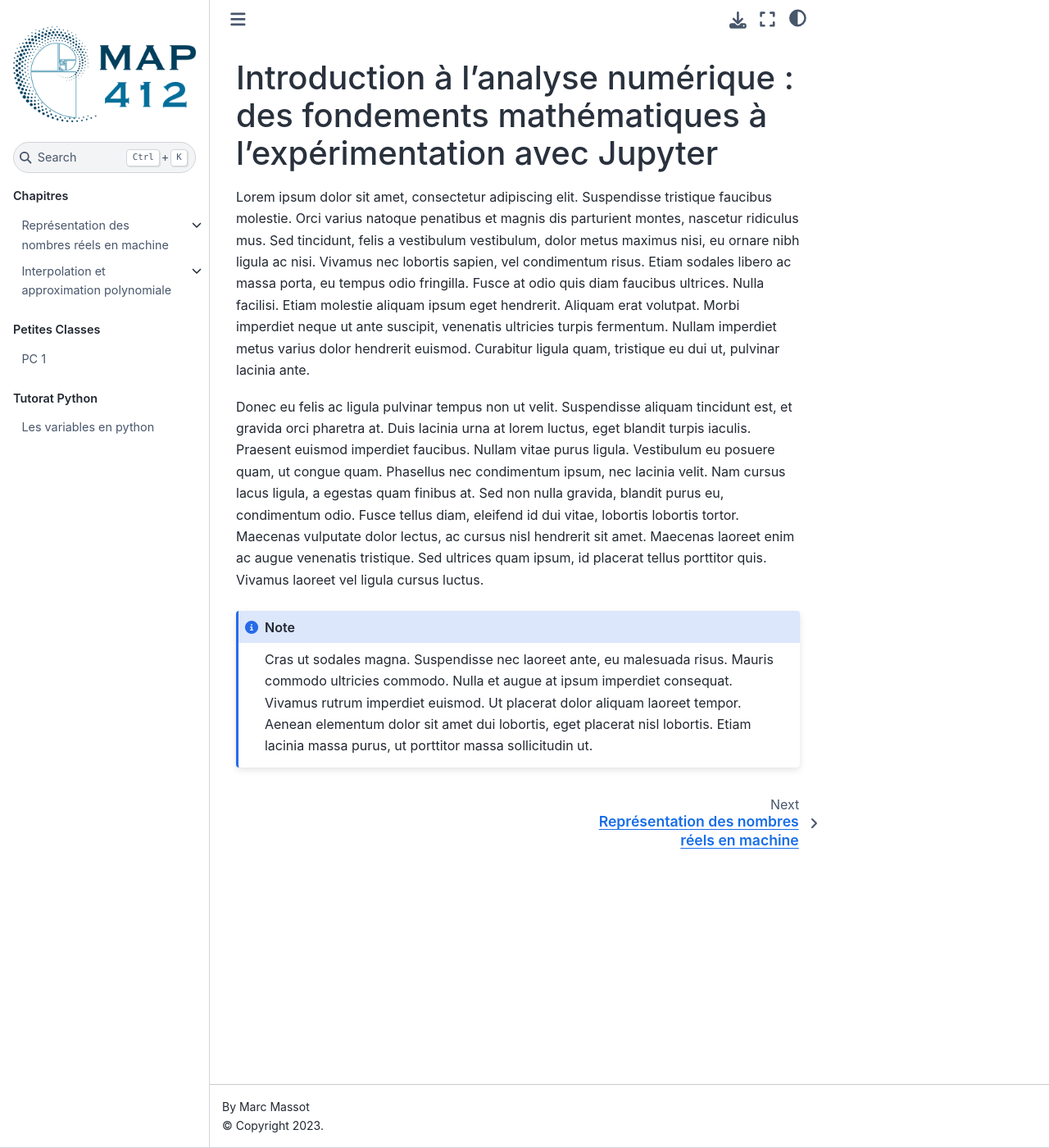
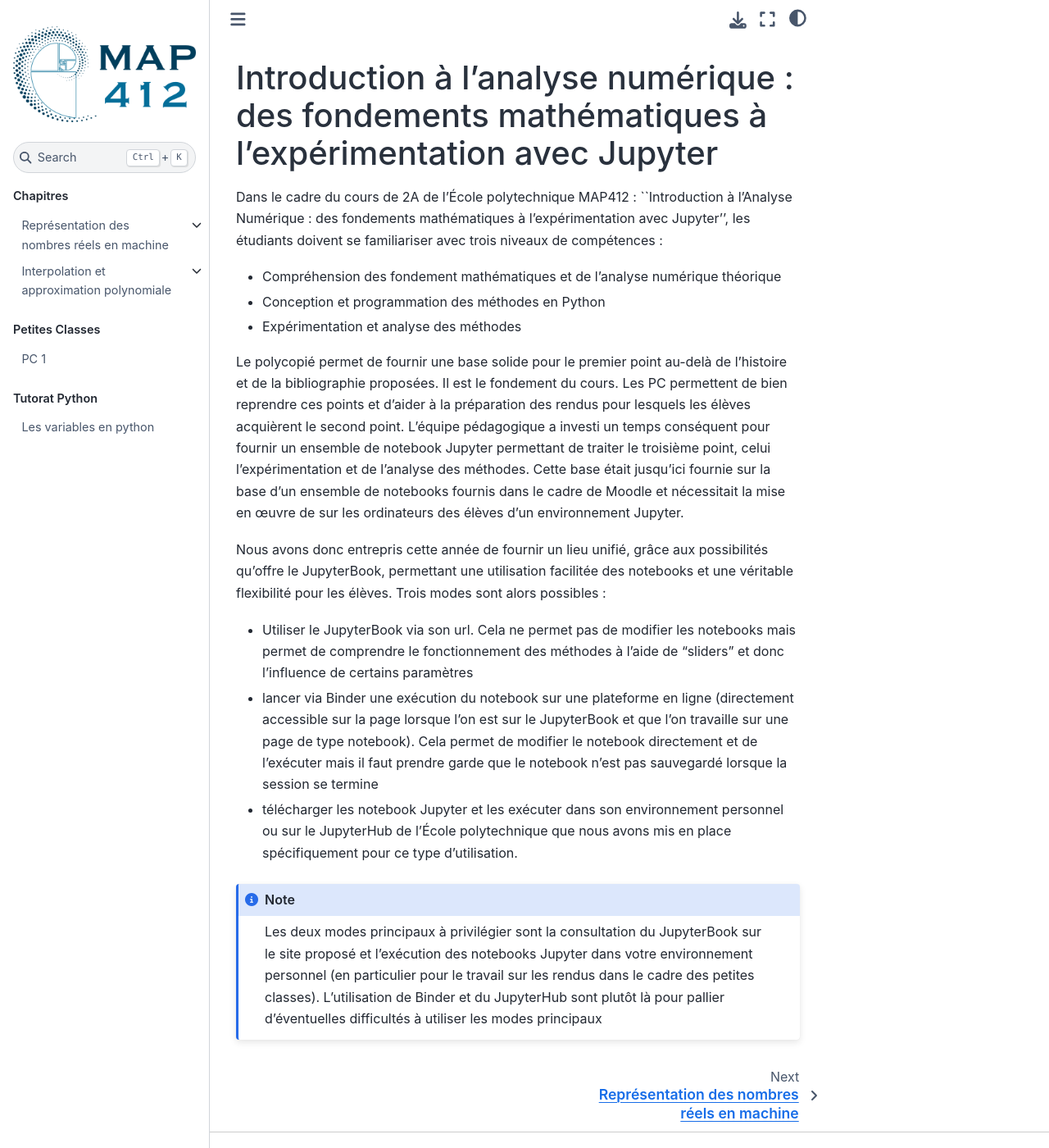
Before and after one commit to seriesl/jupyterbook, a Jupyter Book: the page built from content/home.md, in a window 1280 px wide and 1400 px high. Shown: the whole window at 82% size. Built offline with Jupyter Book 1.0.4 settings and Sphinx 7.4.7 and the Sphinx Book theme 1.1.4, drawn with Linux system fonts in a browser that asks for light colours; comment, search, counter and statistics services are not loaded.

Commit message:
Update home.md

````diff
--- a/content/home.md
+++ b/content/home.md
@@ -1,9 +1,23 @@
 # Introduction à l'analyse numérique : des fondements mathématiques à l'expérimentation avec Jupyter
 
-Lorem ipsum dolor sit amet, consectetur adipiscing elit. Suspendisse tristique faucibus molestie. Orci varius natoque penatibus et magnis dis parturient montes, nascetur ridiculus mus. Sed tincidunt, felis a vestibulum vestibulum, dolor metus maximus nisi, eu ornare nibh ligula ac nisi. Vivamus nec lobortis sapien, vel condimentum risus. Etiam sodales libero ac massa porta, eu tempus odio fringilla. Fusce at odio quis diam faucibus ultrices. Nulla facilisi. Etiam molestie aliquam ipsum eget hendrerit. Aliquam erat volutpat. Morbi imperdiet neque ut ante suscipit, venenatis ultricies turpis fermentum. Nullam imperdiet metus varius dolor hendrerit euismod. Curabitur ligula quam, tristique eu dui ut, pulvinar lacinia ante.
+Dans le cadre du cours de 2A de l'École polytechnique MAP412 : ``Introduction à l'Analyse Numérique : des fondements mathématiques à l'expérimentation avec Jupyter'', les étudiants doivent se familiariser avec trois niveaux de compétences :
 
-Donec eu felis ac ligula pulvinar tempus non ut velit. Suspendisse aliquam tincidunt est, et gravida orci pharetra at. Duis lacinia urna at lorem luctus, eget blandit turpis iaculis. Praesent euismod imperdiet faucibus. Nullam vitae purus ligula. Vestibulum eu posuere quam, ut congue quam. Phasellus nec condimentum ipsum, nec lacinia velit. Nam cursus lacus ligula, a egestas quam finibus at. Sed non nulla gravida, blandit purus eu, condimentum odio. Fusce tellus diam, eleifend id dui vitae, lobortis lobortis tortor. Maecenas vulputate dolor lectus, ac cursus nisl hendrerit sit amet. Maecenas laoreet enim ac augue venenatis tristique. Sed ultrices quam ipsum, id placerat tellus porttitor quis. Vivamus laoreet vel ligula cursus luctus.
+- Compréhension des fondement mathématiques et de l'analyse numérique théorique
+- Conception et programmation des méthodes en Python
+- Expérimentation et analyse des méthodes
+
+Le polycopié permet de fournir une base solide pour le premier point au-delà de l'histoire et de la bibliographie proposées. Il est le fondement du cours. Les PC permettent de bien reprendre ces points et d'aider à la préparation des rendus pour lesquels les élèves acquièrent le second point. L'équipe pédagogique a investi un temps conséquent pour fournir un ensemble de notebook Jupyter permettant de traiter le troisième point, celui l'expérimentation et de l'analyse des méthodes. Cette base était jusqu'ici fournie sur la base d'un ensemble de notebooks fournis dans le cadre de Moodle et nécessitait la mise en œuvre de sur les ordinateurs des élèves d'un environnement Jupyter.
+
+Nous avons donc entrepris cette année de fournir un lieu unifié, grâce aux possibilités qu'offre le JupyterBook, permettant une utilisation facilitée des notebooks et une véritable flexibilité pour les élèves. Trois modes sont alors possibles :
+
+- Utiliser le JupyterBook via son url. Cela ne permet pas de modifier les notebooks mais permet de comprendre le fonctionnement des méthodes à l'aide de "sliders" et donc l'influence de certains paramètres
+- lancer via Binder une exécution du notebook sur une plateforme en ligne (directement accessible sur la page lorsque l'on est sur le JupyterBook et que l'on travaille sur une page de type notebook). Cela permet de modifier le notebook directement et de l'exécuter mais il faut prendre garde que le notebook n'est pas sauvegardé lorsque la session se termine
+- télécharger les notebook Jupyter et les exécuter dans son environnement personnel ou sur le JupyterHub de l'École polytechnique que nous avons mis en place spécifiquement pour ce type d'utilisation.
+
+
+
+
 
 ```{note}
-Cras ut sodales magna. Suspendisse nec laoreet ante, eu malesuada risus. Mauris commodo ultricies commodo. Nulla et augue at ipsum imperdiet consequat. Vivamus rutrum imperdiet euismod. Ut placerat dolor aliquam laoreet tempor. Aenean elementum dolor sit amet dui lobortis, eget placerat nisl lobortis. Etiam lacinia massa purus, ut porttitor massa sollicitudin ut.
+Les deux modes principaux à privilégier sont la consultation du JupyterBook sur le site proposé et l'exécution des notebooks Jupyter dans votre environnement personnel (en particulier pour le travail sur les rendus dans le cadre des petites classes). L'utilisation de Binder et du JupyterHub sont plutôt là pour pallier d'éventuelles difficultés à utiliser les modes principaux
 ```
````
